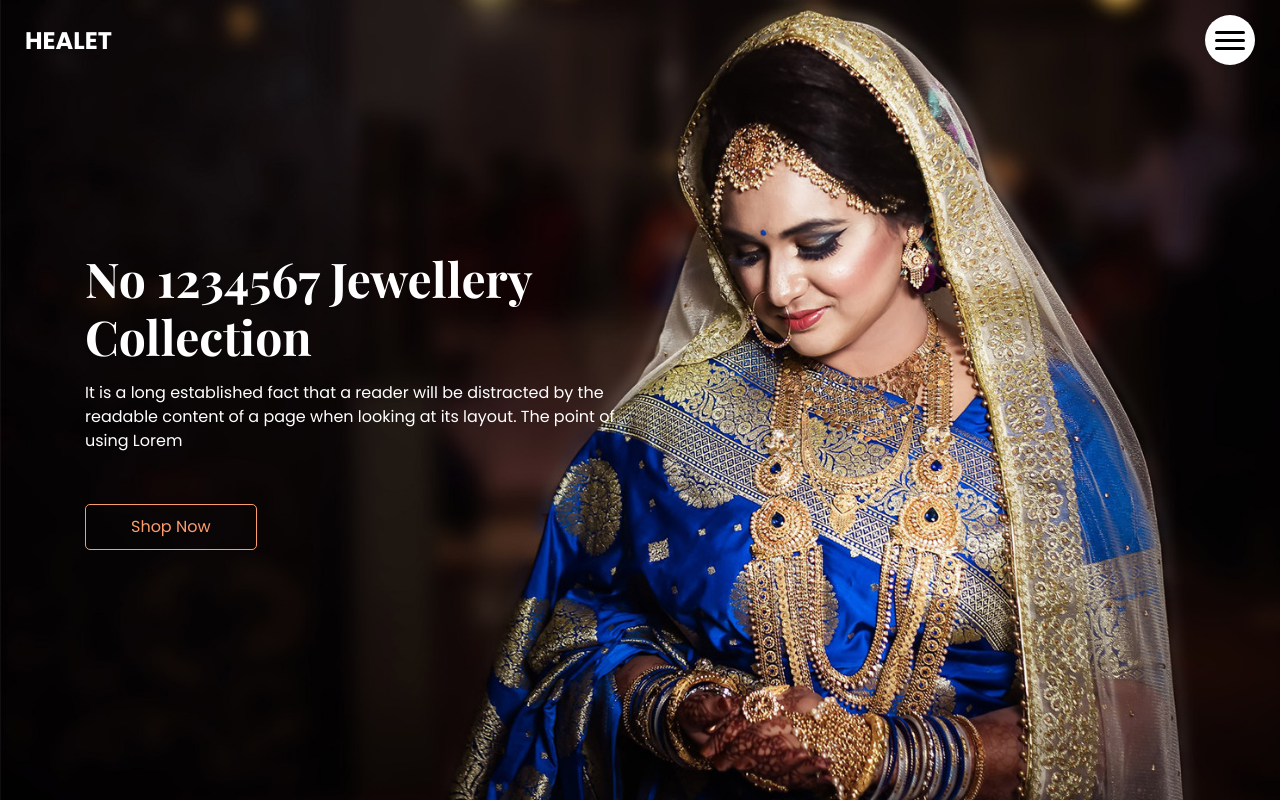
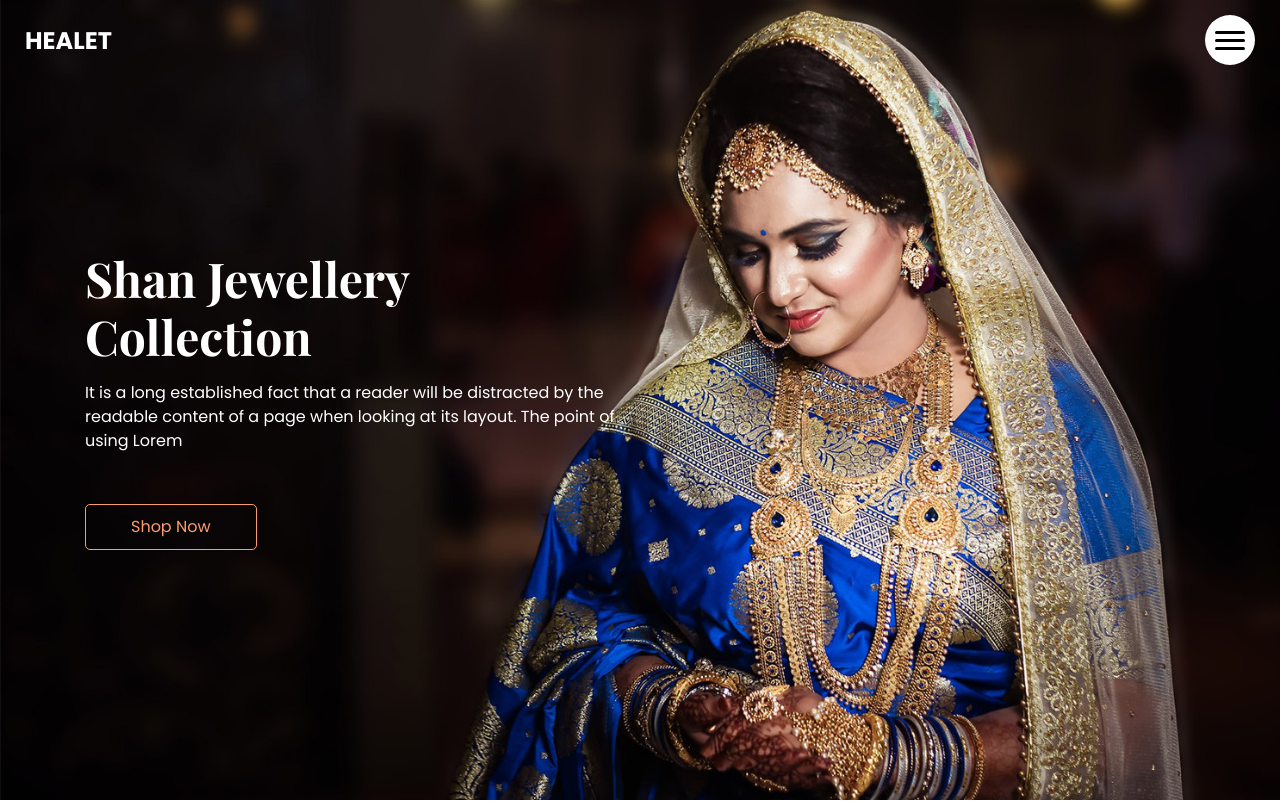
Before and after one commit to digambarkare/CSS_Host_Site_With_Jenkins_Pipline, a plain HTML site: page index.html in a window 1280 px wide. Shown: the top 802 px of the page. Drawn offline with nearby package versions, Linux system fonts and the light colour scheme.

Commit message:
Update index.html

```diff
--- a/index.html
+++ b/index.html
@@ -71,7 +71,7 @@
       <div class="col-md-9 col-lg-8">
         <div class="detail-box">
           <h1>
-            No 1234567 Jewellery
+            Shan Jewellery
             <br> Collection
           </h1>
           <p>
```
